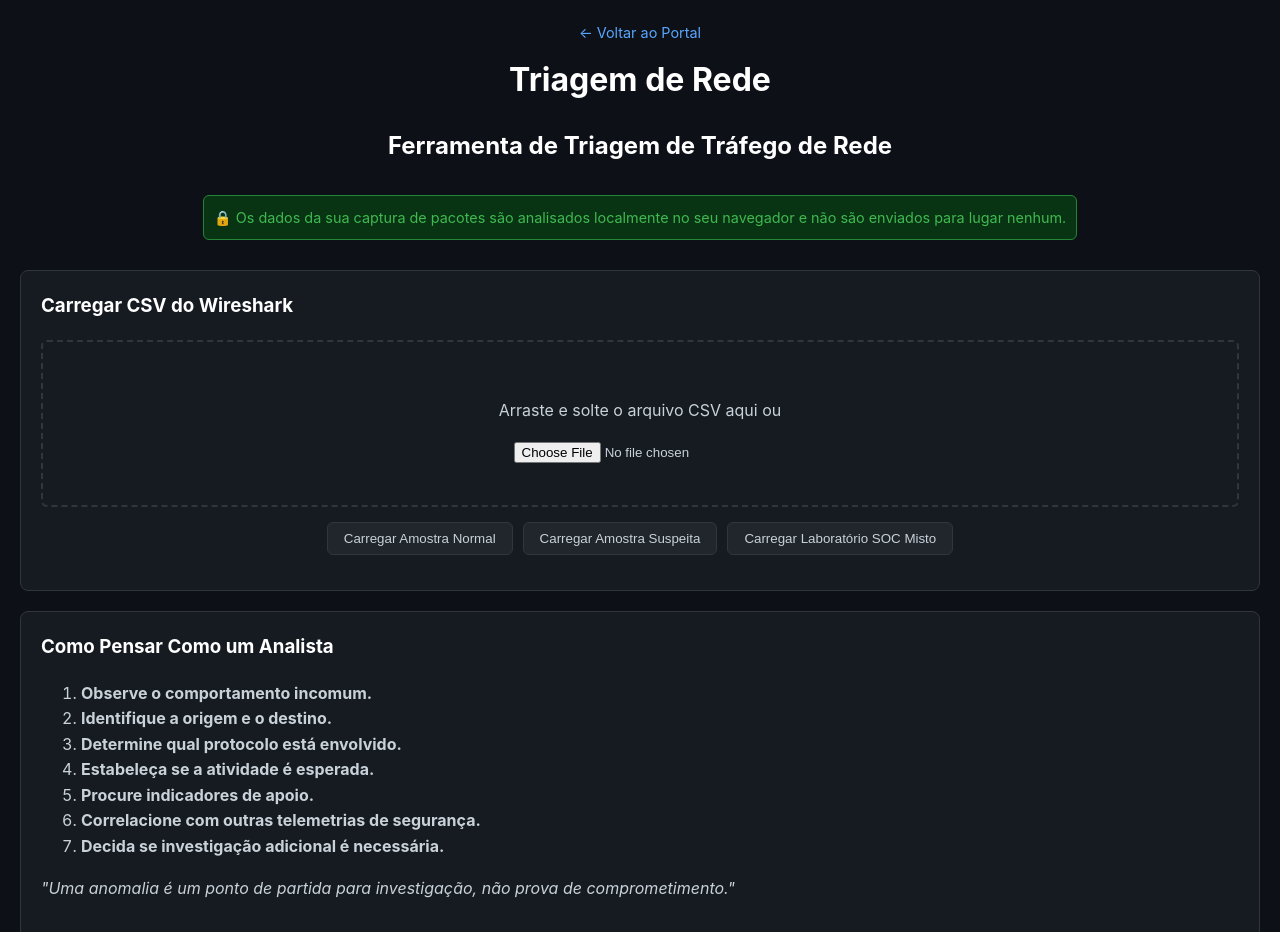
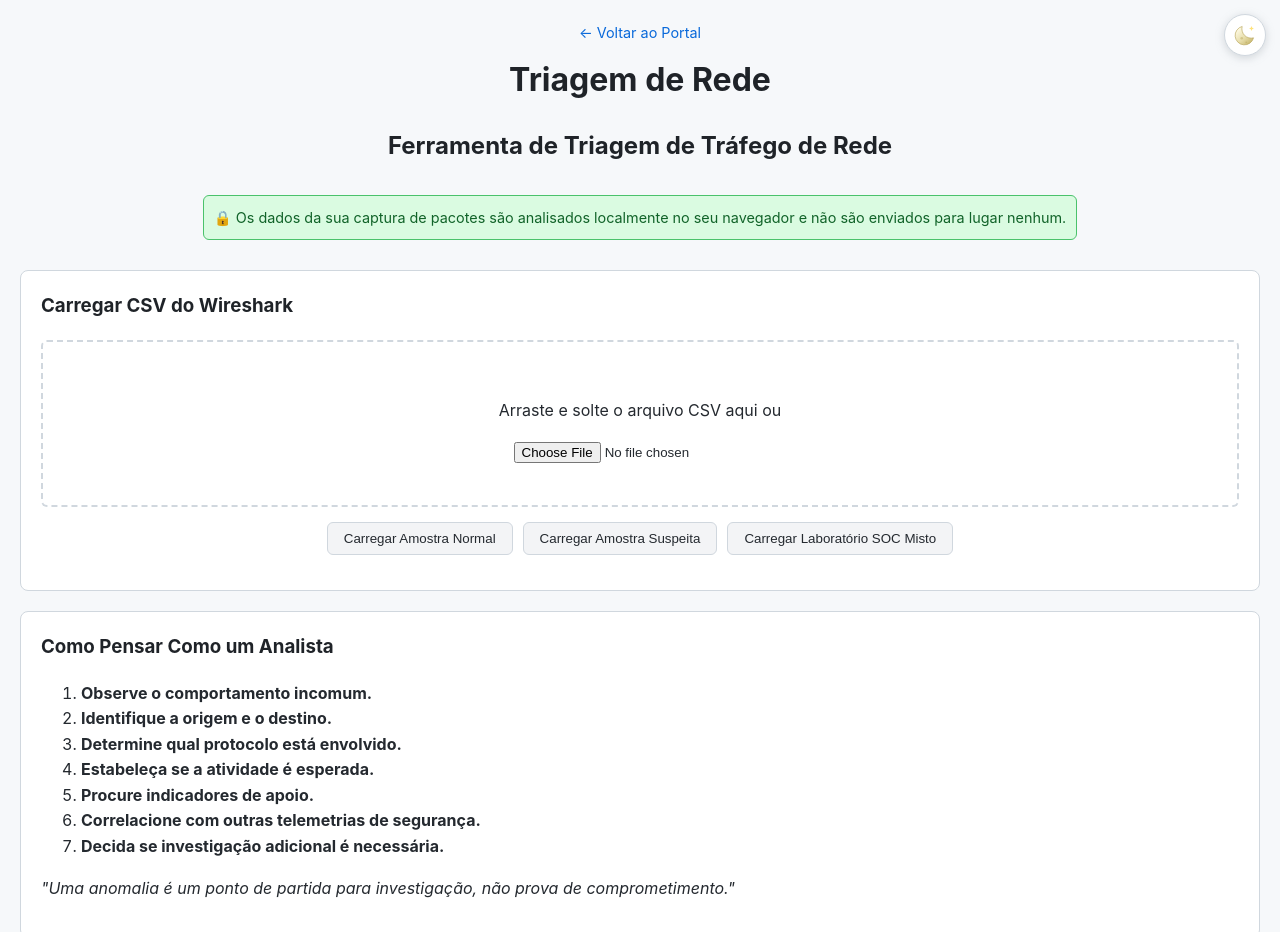
Before and after one commit to alexferreiraaf/Laboratorio_de_Ciberseguranca, a plain HTML site: page triagem-trafego/index.html in a window 1280 px wide. Shown: the top 932 px of the page. Drawn offline with Linux system fonts and the light colour scheme.

Commit message:
Adiciona botão de alternância de tema (claro/escuro) com ícones em SVG no portal e ferramentas

```diff
--- a/analisador-phishing/styles.css
+++ b/analisador-phishing/styles.css
@@ -9,6 +9,19 @@
     --risk-medium: #d29922;
     --risk-high: #f85149;
     --risk-critical: #8e1519;
+    /* Variaveis do sistema de temas */
+    --heading-color: #ffffff;
+    --muted-color: #8b949e;
+    --surface-2: #21262d;
+    --surface-3: #30363d;
+    --code-bg: #1f2428;
+    --privacy-bg: #093414;
+    --privacy-text: #3fb950;
+    --privacy-border: #238636;
+    --btn-primary-bg: #238636;
+    --btn-primary-hover: #2ea043;
+    --on-color: #000000;
+    --shadow: rgba(0, 0, 0, 0.5);
 }
 
 body {
@@ -40,14 +53,14 @@ header {
     margin-bottom: 20px;
 }
 
-h1 { color: #ffffff; margin-top: 0; }
+h1 { color: var(--heading-color); margin-top: 0; }
 h2, h3, h4 { color: var(--text-color); }
-h2 { font-size: 1.2em; font-weight: normal; color: #8b949e; }
+h2 { font-size: 1.2em; font-weight: normal; color: var(--muted-color); }
 
 .privacy-notice {
-    background-color: #093414;
-    color: #3fb950;
-    border: 1px solid #238636;
+    background-color: var(--privacy-bg);
+    color: var(--privacy-text);
+    border: 1px solid var(--privacy-border);
     padding: 12px;
     border-radius: 6px;
     margin-top: 20px;
@@ -64,7 +77,7 @@ section {
 }
 
 .section-header p {
-    color: #8b949e;
+    color: var(--muted-color);
     margin-bottom: 15px;
 }
 
@@ -104,17 +117,17 @@ button {
 }
 
 .btn-primary {
-    background-color: #238636;
+    background-color: var(--btn-primary-bg);
     color: white;
 }
-.btn-primary:hover { background-color: #2ea043; }
+.btn-primary:hover { background-color: var(--btn-primary-hover); }
 
 .btn-secondary {
-    background-color: #21262d;
-    color: #c9d1d9;
+    background-color: var(--surface-2);
+    color: var(--text-color);
     border: 1px solid var(--border-color);
 }
-.btn-secondary:hover { background-color: #30363d; }
+.btn-secondary:hover { background-color: var(--surface-3); }
 
 .demo-section {
     margin-top: 30px;
@@ -136,7 +149,7 @@ button {
     font-size: 0.85em;
 }
 .btn-demo:hover {
-    background-color: #1f2428;
+    background-color: var(--code-bg);
     border-color: var(--accent-color);
 }
 
@@ -175,11 +188,11 @@ button {
 
 .score-label {
     font-size: 0.8em;
-    color: #8b949e;
+    color: var(--muted-color);
 }
 
 .score-details h2 {
-    color: #ffffff;
+    color: var(--heading-color);
     margin: 0 0 5px 0;
     font-size: 1.5em;
     font-weight: bold;
@@ -187,7 +200,7 @@ button {
 
 .score-details p {
     margin: 0;
-    color: #8b949e;
+    color: var(--muted-color);
 }
 
 /* Findings List */
@@ -216,7 +229,7 @@ button {
 
 .finding-title {
     font-weight: bold;
-    color: #ffffff;
+    color: var(--heading-color);
 }
 
 .finding-points {
@@ -230,7 +243,7 @@ button {
 
 .finding-desc {
     font-size: 0.9em;
-    color: #8b949e;
+    color: var(--muted-color);
 }
 
 /* Recommendations */
@@ -276,3 +289,38 @@ footer p {
         flex-direction: column;
     }
 }
+
+/* ===== Tema claro (ativado pelo botÃ£o de tema) ===== */
+:root[data-theme="light"] {
+    --bg-color: #f6f8fa;
+    --panel-bg: #ffffff;
+    --card-bg: #ffffff;
+    --text-color: #24292f;
+    --accent-color: #0969da;
+    --border-color: #d0d7de;
+    --hover-bg: #eaeef2;
+
+    --status-active: #1a7f37;
+    --status-soon: #9a6700;
+    --severity-info: #0969da;
+    --severity-low: #1a7f37;
+    --severity-medium: #9a6700;
+    --severity-high: #cf222e;
+    --risk-low: #1a7f37;
+    --risk-medium: #9a6700;
+    --risk-high: #cf222e;
+    --risk-critical: #82071e;
+
+    --heading-color: #1f2328;
+    --muted-color: #57606a;
+    --surface-2: #f3f4f6;
+    --surface-3: #e1e4e8;
+    --code-bg: #f6f8fa;
+    --privacy-bg: #dafbe1;
+    --privacy-text: #116329;
+    --privacy-border: #4ac26b;
+    --btn-primary-bg: #1f883d;
+    --btn-primary-hover: #1a7f37;
+    --on-color: #ffffff;
+    --shadow: rgba(140, 149, 159, 0.35);
+}
--- a/styles.css
+++ b/styles.css
@@ -8,6 +8,19 @@
 
     --status-active: #3fb950;
     --status-soon: #d29922;
+    /* Variaveis do sistema de temas */
+    --heading-color: #ffffff;
+    --muted-color: #8b949e;
+    --surface-2: #21262d;
+    --surface-3: #30363d;
+    --code-bg: #1f2428;
+    --privacy-bg: #093414;
+    --privacy-text: #3fb950;
+    --privacy-border: #238636;
+    --btn-primary-bg: #238636;
+    --btn-primary-hover: #2ea043;
+    --on-color: #000000;
+    --shadow: rgba(0, 0, 0, 0.5);
 }
 
 body {
@@ -30,7 +43,7 @@ header {
 }
 
 h1 {
-    color: #ffffff;
+    color: var(--heading-color);
     font-size: 2.5em;
     margin-bottom: 10px;
 }
@@ -64,13 +77,13 @@ h2 {
 
 .project-card:hover:not(.disabled) {
     transform: translateY(-5px);
-    box-shadow: 0 8px 24px rgba(0,0,0,0.5);
+    box-shadow: 0 8px 24px var(--shadow);
     border-color: var(--accent-color);
     background-color: var(--hover-bg);
 }
 
 .project-card h3 {
-    color: #ffffff;
+    color: var(--heading-color);
     margin-top: 20px;
     margin-bottom: 15px;
     font-size: 1.4em;
@@ -78,7 +91,7 @@ h2 {
 
 .project-card p {
     flex-grow: 1;
-    color: #8b949e;
+    color: var(--muted-color);
 }
 
 .status-badge {
@@ -89,7 +102,7 @@ h2 {
     border-radius: 12px;
     font-size: 0.8em;
     font-weight: bold;
-    color: #000;
+    color: var(--on-color);
 }
 
 .status-active {
@@ -113,7 +126,7 @@ h2 {
 }
 
 .tech-tags span {
-    background-color: #21262d;
+    background-color: var(--surface-2);
     border: 1px solid var(--border-color);
     padding: 4px 10px;
     border-radius: 6px;
@@ -124,6 +137,41 @@ h2 {
 footer {
     margin-top: auto;
     padding-top: 50px;
-    color: #8b949e;
+    color: var(--muted-color);
     font-size: 0.9em;
 }
+
+/* ===== Tema claro (ativado pelo botÃ£o de tema) ===== */
+:root[data-theme="light"] {
+    --bg-color: #f6f8fa;
+    --panel-bg: #ffffff;
+    --card-bg: #ffffff;
+    --text-color: #24292f;
+    --accent-color: #0969da;
+    --border-color: #d0d7de;
+    --hover-bg: #eaeef2;
+
+    --status-active: #1a7f37;
+    --status-soon: #9a6700;
+    --severity-info: #0969da;
+    --severity-low: #1a7f37;
+    --severity-medium: #9a6700;
+    --severity-high: #cf222e;
+    --risk-low: #1a7f37;
+    --risk-medium: #9a6700;
+    --risk-high: #cf222e;
+    --risk-critical: #82071e;
+
+    --heading-color: #1f2328;
+    --muted-color: #57606a;
+    --surface-2: #f3f4f6;
+    --surface-3: #e1e4e8;
+    --code-bg: #f6f8fa;
+    --privacy-bg: #dafbe1;
+    --privacy-text: #116329;
+    --privacy-border: #4ac26b;
+    --btn-primary-bg: #1f883d;
+    --btn-primary-hover: #1a7f37;
+    --on-color: #ffffff;
+    --shadow: rgba(140, 149, 159, 0.35);
+}
--- /dev/null
+++ b/theme.js
@@ -0,0 +1,103 @@
+/*
+ * Alternador de tema (claro/escuro) compartilhado por todo o laboratório.
+ *
+ * Privacidade: a única coisa guardada é a palavra "light" ou "dark" no
+ * localStorage do SEU navegador (não é cookie, não é enviada a nenhum servidor).
+ */
+(function () {
+    var STORAGE_KEY = 'lab-theme';
+    var root = document.documentElement;
+
+    function getSavedTheme() {
+        try {
+            return localStorage.getItem(STORAGE_KEY);
+        } catch (e) {
+            return null; // navegador bloqueou o armazenamento: tudo bem
+        }
+    }
+
+    function saveTheme(theme) {
+        try {
+            localStorage.setItem(STORAGE_KEY, theme);
+        } catch (e) { /* ignorar */ }
+    }
+
+    // Sem escolha salva, segue a preferência do sistema operacional.
+    function getInitialTheme() {
+        var saved = getSavedTheme();
+        if (saved === 'light' || saved === 'dark') return saved;
+        var prefersLight = window.matchMedia && window.matchMedia('(prefers-color-scheme: light)').matches;
+        return prefersLight ? 'light' : 'dark';
+    }
+
+    // Aplica o tema imediatamente (este script roda no <head>), evitando "piscar" de cor.
+    root.setAttribute('data-theme', getInitialTheme());
+
+    function injectStyles() {
+        var style = document.createElement('style');
+        style.textContent =
+            '#theme-toggle{position:fixed;top:14px;right:14px;z-index:1000;width:42px;height:42px;' +
+            'border-radius:50%;border:1px solid var(--border-color);background:var(--panel-bg,var(--card-bg));' +
+            'color:var(--text-color);font-size:20px;line-height:1;cursor:pointer;padding:0;display:flex;' +
+            'align-items:center;justify-content:center;box-shadow:0 2px 8px var(--shadow);' +
+            'transition:transform .2s,border-color .2s;}' +
+            '#theme-toggle:hover{transform:scale(1.1);border-color:var(--accent-color);}' +
+            '#theme-toggle:focus-visible{outline:2px solid var(--accent-color);outline-offset:2px;}';
+        document.head.appendChild(style);
+    }
+
+    // Ícones em SVG (desenhados por código): ficam nítidos em qualquer tela e
+    // aparecem iguais em todos os navegadores, diferente de emojis.
+    var SUN_SVG =
+        '<svg width="26" height="26" viewBox="0 0 32 32" aria-hidden="true">' +
+        '<defs><radialGradient id="sunCore" cx="40%" cy="35%" r="70%">' +
+        '<stop offset="0%" stop-color="#fff4a8"/><stop offset="55%" stop-color="#ffc83d"/>' +
+        '<stop offset="100%" stop-color="#f59e0b"/></radialGradient></defs>' +
+        '<g stroke="#f5a623" stroke-width="2.4" stroke-linecap="round">' +
+        '<line x1="16" y1="2.5" x2="16" y2="6"/><line x1="16" y1="26" x2="16" y2="29.5"/>' +
+        '<line x1="2.5" y1="16" x2="6" y2="16"/><line x1="26" y1="16" x2="29.5" y2="16"/>' +
+        '<line x1="6.4" y1="6.4" x2="8.9" y2="8.9"/><line x1="23.1" y1="23.1" x2="25.6" y2="25.6"/>' +
+        '<line x1="6.4" y1="25.6" x2="8.9" y2="23.1"/><line x1="23.1" y1="8.9" x2="25.6" y2="6.4"/></g>' +
+        '<circle cx="16" cy="16" r="7.5" fill="url(#sunCore)" stroke="#f59e0b" stroke-width="0.8"/></svg>';
+
+    var MOON_SVG =
+        '<svg width="26" height="26" viewBox="0 0 32 32" aria-hidden="true">' +
+        '<defs><linearGradient id="moonBody" x1="15%" y1="10%" x2="85%" y2="90%">' +
+        '<stop offset="0%" stop-color="#fffbe6"/><stop offset="60%" stop-color="#e6dca8"/>' +
+        '<stop offset="100%" stop-color="#c9b972"/></linearGradient></defs>' +
+        '<path d="M26.5 19.5A11.5 11.5 0 0 1 12.5 5.5a11.5 11.5 0 1 0 14 14z" ' +
+        'fill="url(#moonBody)" stroke="#b8a65a" stroke-width="0.8" stroke-linejoin="round"/>' +
+        '<circle cx="12" cy="20" r="1.6" fill="#b8a65a" opacity="0.45"/>' +
+        '<circle cx="17.5" cy="25" r="1.1" fill="#b8a65a" opacity="0.45"/>' +
+        '<path d="M24 5l.9 2.1 2.1.9-2.1.9L24 11l-.9-2.1L21 8l2.1-.9z" fill="#ffe27a"/></svg>';
+
+    function updateButton(btn) {
+        var isDark = root.getAttribute('data-theme') === 'dark';
+        // No tema escuro mostramos o sol (clique = ir para o claro) e vice-versa.
+        btn.innerHTML = isDark ? SUN_SVG : MOON_SVG;
+        var label = isDark ? 'Mudar para o tema claro' : 'Mudar para o tema escuro';
+        btn.setAttribute('aria-label', label);
+        btn.title = label;
+    }
+
+    function createButton() {
+        injectStyles();
+        var btn = document.createElement('button');
+        btn.id = 'theme-toggle';
+        btn.type = 'button';
+        updateButton(btn);
+        btn.addEventListener('click', function () {
+            var next = root.getAttribute('data-theme') === 'dark' ? 'light' : 'dark';
+            root.setAttribute('data-theme', next);
+            saveTheme(next);
+            updateButton(btn);
+        });
+        document.body.appendChild(btn);
+    }
+
+    if (document.readyState === 'loading') {
+        document.addEventListener('DOMContentLoaded', createButton);
+    } else {
+        createButton();
+    }
+})();
--- a/triagem-logs-windows/script.js
+++ b/triagem-logs-windows/script.js
@@ -321,7 +321,7 @@ document.addEventListener('DOMContentLoaded', () => {
                 </div>
                 <div class="alert-text-block" style="border-top:1px dashed var(--border-color); padding-top:10px;">
                     <h5>Investigação Sugerida (Mentalidade SOC):</h5>
-                    <ul style="margin:5px 0 0 0; padding-left:20px; font-size:0.9em; color:#c9d1d9;">${invHtml}</ul>
+                    <ul style="margin:5px 0 0 0; padding-left:20px; font-size:0.9em; color:var(--text-color);">${invHtml}</ul>
                 </div>
             `;
             alertsContainer.appendChild(item);
--- a/triagem-logs-windows/styles.css
+++ b/triagem-logs-windows/styles.css
@@ -9,6 +9,19 @@
     --severity-low: #3fb950;
     --severity-medium: #d29922;
     --severity-high: #f85149;
+    /* Variaveis do sistema de temas */
+    --heading-color: #ffffff;
+    --muted-color: #8b949e;
+    --surface-2: #21262d;
+    --surface-3: #30363d;
+    --code-bg: #1f2428;
+    --privacy-bg: #093414;
+    --privacy-text: #3fb950;
+    --privacy-border: #238636;
+    --btn-primary-bg: #238636;
+    --btn-primary-hover: #2ea043;
+    --on-color: #000000;
+    --shadow: rgba(0, 0, 0, 0.5);
 }
 
 body {
@@ -40,14 +53,14 @@ header {
     margin-bottom: 10px;
 }
 
-h1 { color: #ffffff; margin-top: 0; margin-bottom: 5px; }
-h2 { color: #8b949e; font-size: 1.2em; font-weight: normal; margin-top: 0; }
-h3, h4 { color: #ffffff; }
+h1 { color: var(--heading-color); margin-top: 0; margin-bottom: 5px; }
+h2 { color: var(--muted-color); font-size: 1.2em; font-weight: normal; margin-top: 0; }
+h3, h4 { color: var(--heading-color); }
 
 .privacy-notice {
-    background-color: #093414;
-    color: #3fb950;
-    border: 1px solid #238636;
+    background-color: var(--privacy-bg);
+    color: var(--privacy-text);
+    border: 1px solid var(--privacy-border);
     padding: 12px;
     border-radius: 6px;
     margin-top: 15px;
@@ -98,8 +111,8 @@ section, .dashboard {
 }
 
 button {
-    background-color: #21262d;
-    color: #c9d1d9;
+    background-color: var(--surface-2);
+    color: var(--text-color);
     border: 1px solid var(--border-color);
     padding: 8px 16px;
     border-radius: 6px;
@@ -107,7 +120,7 @@ button {
     transition: background-color 0.2s;
 }
 
-button:hover { background-color: #30363d; }
+button:hover { background-color: var(--surface-3); }
 
 .btn-demo {
     background-color: transparent;
@@ -129,7 +142,7 @@ button:hover { background-color: #30363d; }
 
 .demo-label {
     background-color: var(--severity-medium);
-    color: #000;
+    color: var(--on-color);
     padding: 4px 10px;
     border-radius: 12px;
     font-size: 0.85em;
@@ -151,8 +164,8 @@ button:hover { background-color: #30363d; }
     text-align: center;
 }
 
-.card h4 { margin: 0 0 10px 0; font-size: 0.85em; color: #8b949e; }
-.card span { display: block; font-size: 1.8em; font-weight: bold; color: #ffffff; }
+.card h4 { margin: 0 0 10px 0; font-size: 0.85em; color: var(--muted-color); }
+.card span { display: block; font-size: 1.8em; font-weight: bold; color: var(--heading-color); }
 
 .card-success span { color: var(--severity-low); }
 .card-fail span { color: var(--severity-high); }
@@ -190,7 +203,7 @@ button:hover { background-color: #30363d; }
 
 .settings-note {
     display: block;
-    color: #8b949e;
+    color: var(--muted-color);
     font-size: 0.8em;
     margin-top: 5px;
 }
@@ -219,7 +232,7 @@ button:hover { background-color: #30363d; }
 .alert-title {
     font-size: 1.2em;
     font-weight: bold;
-    color: #ffffff;
+    color: var(--heading-color);
 }
 
 .alert-sev-badge {
@@ -227,7 +240,7 @@ button:hover { background-color: #30363d; }
     border-radius: 12px;
     font-size: 0.85em;
     font-weight: bold;
-    color: #000;
+    color: var(--on-color);
 }
 
 .sev-Informativa { background-color: var(--severity-info); }
@@ -243,7 +256,7 @@ button:hover { background-color: #30363d; }
 }
 
 .detail-row { font-size: 0.9em; }
-.detail-label { color: #8b949e; font-weight: bold; }
+.detail-label { color: var(--muted-color); font-weight: bold; }
 
 .alert-text-block {
     margin-bottom: 15px;
@@ -252,7 +265,7 @@ button:hover { background-color: #30363d; }
 
 .alert-text-block h5 {
     margin: 0 0 5px 0;
-    color: #ffffff;
+    color: var(--heading-color);
 }
 
 /* Education Sections */
@@ -282,7 +295,7 @@ button:hover { background-color: #30363d; }
 .event-id-list { list-style: none; padding: 0; }
 .event-id-list li { margin-bottom: 8px; font-size: 0.95em; }
 .badge {
-    background-color: #21262d;
+    background-color: var(--surface-2);
     border: 1px solid var(--border-color);
     padding: 2px 6px;
     border-radius: 4px;
@@ -296,6 +309,41 @@ footer {
     border-top: 1px solid var(--border-color);
     padding-top: 20px;
     padding-bottom: 40px;
-    color: #8b949e;
+    color: var(--muted-color);
     font-size: 0.9em;
 }
+
+/* ===== Tema claro (ativado pelo botÃ£o de tema) ===== */
+:root[data-theme="light"] {
+    --bg-color: #f6f8fa;
+    --panel-bg: #ffffff;
+    --card-bg: #ffffff;
+    --text-color: #24292f;
+    --accent-color: #0969da;
+    --border-color: #d0d7de;
+    --hover-bg: #eaeef2;
+
+    --status-active: #1a7f37;
+    --status-soon: #9a6700;
+    --severity-info: #0969da;
+    --severity-low: #1a7f37;
+    --severity-medium: #9a6700;
+    --severity-high: #cf222e;
+    --risk-low: #1a7f37;
+    --risk-medium: #9a6700;
+    --risk-high: #cf222e;
+    --risk-critical: #82071e;
+
+    --heading-color: #1f2328;
+    --muted-color: #57606a;
+    --surface-2: #f3f4f6;
+    --surface-3: #e1e4e8;
+    --code-bg: #f6f8fa;
+    --privacy-bg: #dafbe1;
+    --privacy-text: #116329;
+    --privacy-border: #4ac26b;
+    --btn-primary-bg: #1f883d;
+    --btn-primary-hover: #1a7f37;
+    --on-color: #ffffff;
+    --shadow: rgba(140, 149, 159, 0.35);
+}
--- a/triagem-trafego/styles.css
+++ b/triagem-trafego/styles.css
@@ -8,6 +8,19 @@
     --severity-low: #3fb950;
     --severity-medium: #d29922;
     --severity-high: #f85149;
+    /* Variaveis do sistema de temas */
+    --heading-color: #ffffff;
+    --muted-color: #8b949e;
+    --surface-2: #21262d;
+    --surface-3: #30363d;
+    --code-bg: #1f2428;
+    --privacy-bg: #093414;
+    --privacy-text: #3fb950;
+    --privacy-border: #238636;
+    --btn-primary-bg: #238636;
+    --btn-primary-hover: #2ea043;
+    --on-color: #000000;
+    --shadow: rgba(0, 0, 0, 0.5);
 }
 
 body {
@@ -38,14 +51,14 @@ header {
 }
 
 h1, h2, h3, h4 {
-    color: #ffffff;
+    color: var(--heading-color);
     margin-top: 0;
 }
 
 .privacy-notice {
-    background-color: #093414;
-    color: #3fb950;
-    border: 1px solid #238636;
+    background-color: var(--privacy-bg);
+    color: var(--privacy-text);
+    border: 1px solid var(--privacy-border);
     padding: 10px;
     border-radius: 6px;
     display: inline-block;
@@ -83,8 +96,8 @@ section, .dashboard {
 }
 
 button {
-    background-color: #21262d;
-    color: #c9d1d9;
+    background-color: var(--surface-2);
+    color: var(--text-color);
     border: 1px solid var(--border-color);
     padding: 8px 16px;
     border-radius: 6px;
@@ -93,7 +106,7 @@ button {
 }
 
 button:hover {
-    background-color: #30363d;
+    background-color: var(--surface-3);
 }
 
 .status-message {
@@ -115,7 +128,7 @@ button:hover {
 
 .demo-label {
     background-color: var(--severity-medium);
-    color: #000;
+    color: var(--on-color);
     padding: 2px 8px;
     border-radius: 12px;
     font-size: 0.8em;
@@ -210,6 +223,41 @@ ul li:last-child {
 footer {
     text-align: center;
     font-size: 0.8em;
-    color: #8b949e;
+    color: var(--muted-color);
     margin-top: 40px;
 }
+
+/* ===== Tema claro (ativado pelo botÃ£o de tema) ===== */
+:root[data-theme="light"] {
+    --bg-color: #f6f8fa;
+    --panel-bg: #ffffff;
+    --card-bg: #ffffff;
+    --text-color: #24292f;
+    --accent-color: #0969da;
+    --border-color: #d0d7de;
+    --hover-bg: #eaeef2;
+
+    --status-active: #1a7f37;
+    --status-soon: #9a6700;
+    --severity-info: #0969da;
+    --severity-low: #1a7f37;
+    --severity-medium: #9a6700;
+    --severity-high: #cf222e;
+    --risk-low: #1a7f37;
+    --risk-medium: #9a6700;
+    --risk-high: #cf222e;
+    --risk-critical: #82071e;
+
+    --heading-color: #1f2328;
+    --muted-color: #57606a;
+    --surface-2: #f3f4f6;
+    --surface-3: #e1e4e8;
+    --code-bg: #f6f8fa;
+    --privacy-bg: #dafbe1;
+    --privacy-text: #116329;
+    --privacy-border: #4ac26b;
+    --btn-primary-bg: #1f883d;
+    --btn-primary-hover: #1a7f37;
+    --on-color: #ffffff;
+    --shadow: rgba(140, 149, 159, 0.35);
+}
```
Also changed, not shown: analisador-phishing/index.html (+2 -1 lines), index.html (+2 -1 lines), triagem-logs-windows/index.html (+3 -2 lines), triagem-trafego/index.html (+2 -1 lines).
